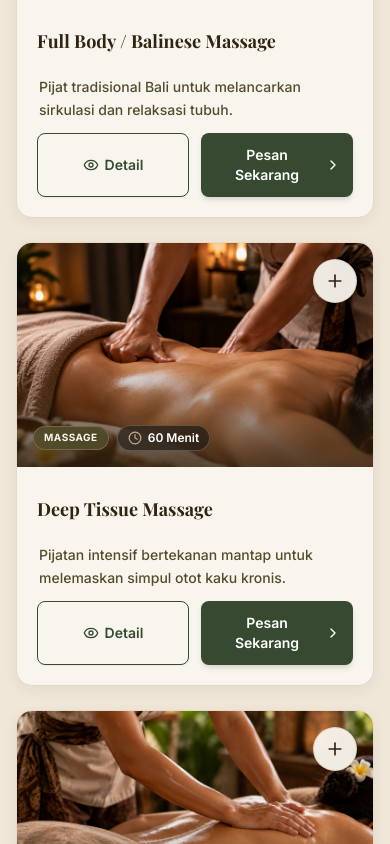
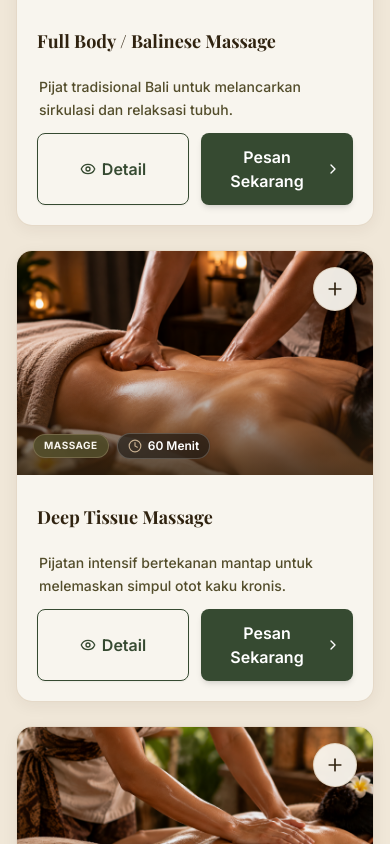
Before and after one commit to gracsiaaa/lastri, a Next.js app: page / in a window 390 px wide. Shown: the part 2300-3144 px from the top of the page. Built offline with nearby package versions, Linux system fonts and the light colour scheme; no server answers.

Commit message:
style: increase treatment card button font size on mobile
Change "Detail" and "Book Now" button font from text-sm to text-base on mobile for better readability

```diff
--- a/components/TreatmentMenu.tsx
+++ b/components/TreatmentMenu.tsx
@@ -147,7 +147,7 @@ export const TreatmentMenu: React.FC<TreatmentMenuProps> = ({
                         e.stopPropagation();
                         onSelectTreatment(treatment);
                       }}
-                      className="w-full py-3 px-3 rounded-lg border border-[#364A31] text-[#364A31] hover:bg-[#364A31] hover:text-white bg-transparent text-sm sm:text-sm font-semibold transition-all duration-300 flex items-center justify-center space-x-1.5 min-h-[46px] shadow-xs hover:shadow-md hover:scale-[1.02] active:scale-[0.98] group cursor-pointer"
+                      className="w-full py-3 px-3 rounded-lg border border-[#364A31] text-[#364A31] hover:bg-[#364A31] hover:text-white bg-transparent text-base sm:text-sm font-semibold transition-all duration-300 flex items-center justify-center space-x-1.5 min-h-[46px] shadow-xs hover:shadow-md hover:scale-[1.02] active:scale-[0.98] group cursor-pointer"
                     >
                       <Eye className="w-4 h-4 text-current transition-colors shrink-0" />
                       <span>Detail</span>
@@ -158,7 +158,7 @@ export const TreatmentMenu: React.FC<TreatmentMenuProps> = ({
                         e.stopPropagation();
                         onBookTreatmentDirect(treatment);
                       }}
-                      className="w-full py-3 px-3 rounded-lg bg-[#364A31] hover:bg-[#263A25] text-[#FFFFFF] text-sm sm:text-sm font-semibold transition-all duration-300 shadow-md hover:shadow-lg hover:scale-[1.02] active:scale-[0.98] min-h-[46px] flex items-center justify-center space-x-1 group cursor-pointer"
+                      className="w-full py-3 px-3 rounded-lg bg-[#364A31] hover:bg-[#263A25] text-[#FFFFFF] text-base sm:text-sm font-semibold transition-all duration-300 shadow-md hover:shadow-lg hover:scale-[1.02] active:scale-[0.98] min-h-[46px] flex items-center justify-center space-x-1 group cursor-pointer"
                     >
                       <span>{lang === 'en' ? "Book Now" : "Pesan Sekarang"}</span>
                       <ChevronRight className="w-4 h-4 text-white group-hover:translate-x-0.5 transition-transform shrink-0" />
```
